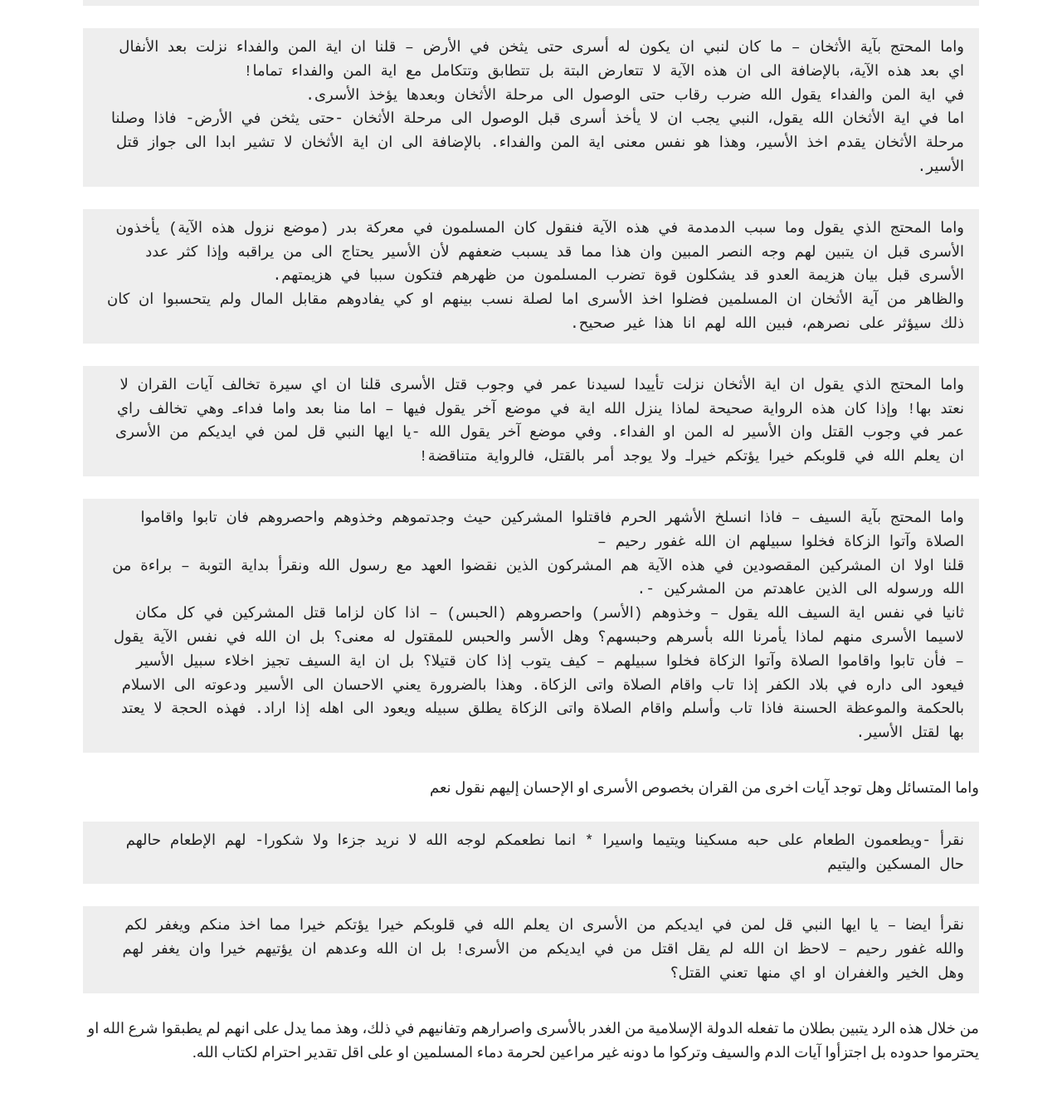
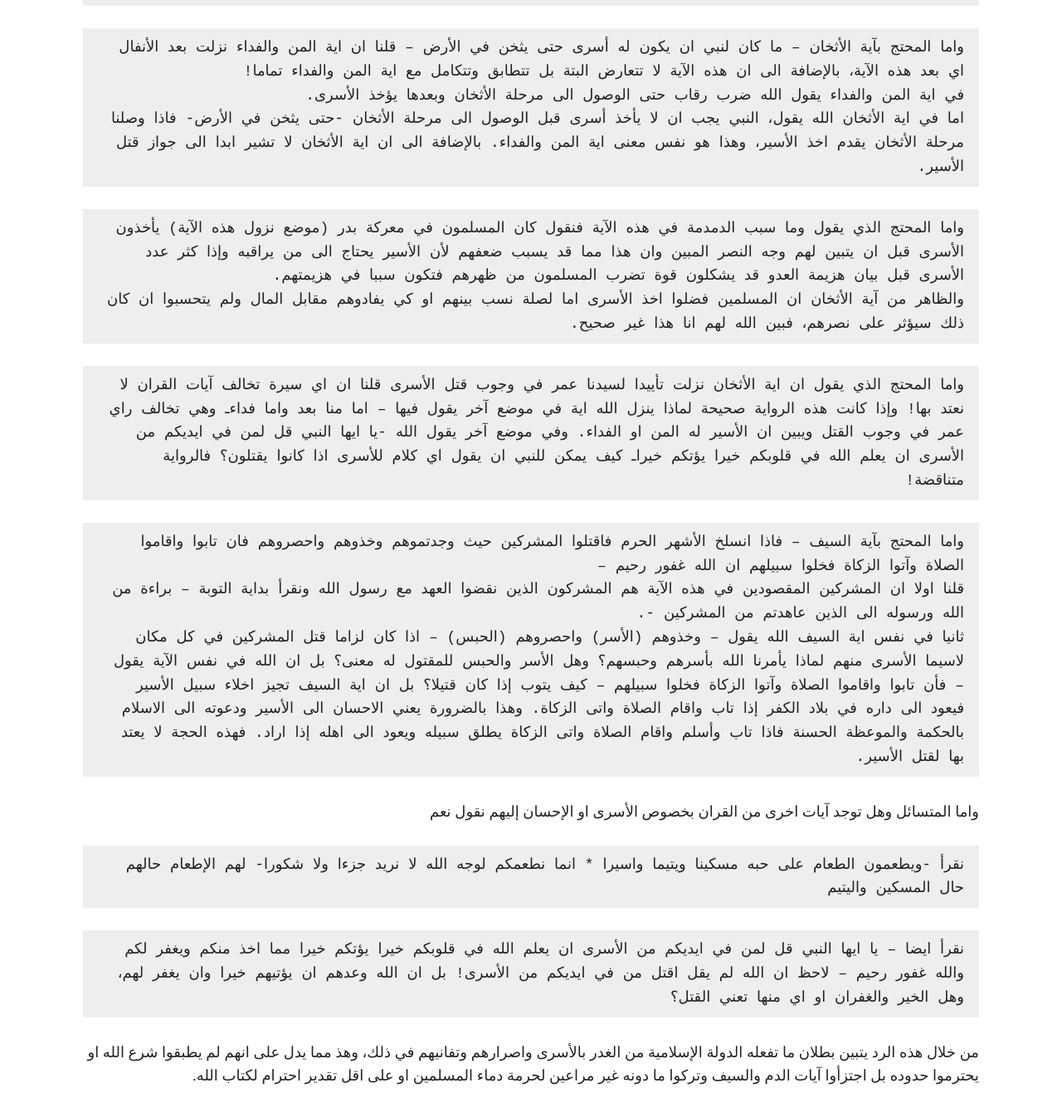
Before and after one commit to TruthPursue/TruthPursue.github.io, a Jekyll site: the page built from aseer.md, in a window 1280 px wide and 1400 px high, scrolled down 1494 px. Shown: the top 1346 px of the window at 83% size. Built offline with Jekyll 4.4.1, drawn with Linux system fonts in a browser that asks for light colours.

Commit message:
تهذيب مقالة الأسير

```diff
--- a/aseer.md
+++ b/aseer.md
@@ -38,7 +38,7 @@ layout: page
 </pre>
 
 <pre>
-واما المحتج الذي يقول ان اية الأثخان نزلت تأييدا لسيدنا عمر في وجوب قتل الأسرى قلنا ان اي سيرة تخالف آيات القران لا نعتد بها! وإذا كان هذه الرواية صحيحة لماذا ينزل الله اية في موضع آخر يقول فيها – اما منا بعد واما فداءـ وهي تخالف راي عمر في وجوب القتل وان الأسير له المن او الفداء. وفي موضع آخر يقول الله -يا ايها النبي قل لمن في ايديكم من الأسرى ان يعلم الله في قلوبكم خيرا يؤتكم خيراـ ولا يوجد أمر بالقتل، فالرواية متناقضة!
+واما المحتج الذي يقول ان اية الأثخان نزلت تأييدا لسيدنا عمر في وجوب قتل الأسرى قلنا ان اي سيرة تخالف آيات القران لا نعتد بها! وإذا كانت هذه الرواية صحيحة لماذا ينزل الله اية في موضع آخر يقول فيها – اما منا بعد واما فداءـ وهي تخالف راي عمر في وجوب القتل ويبين ان الأسير له المن او الفداء. وفي موضع آخر يقول الله -يا ايها النبي قل لمن في ايديكم من الأسرى ان يعلم الله في قلوبكم خيرا يؤتكم خيراـ كيف يمكن للنبي ان يقول اي كلام للأسرى اذا كانوا يقتلون؟ فالرواية متناقضة!
 </pre>
 
 <pre>
@@ -54,7 +54,7 @@ layout: page
 </pre>
 
 <pre>
-نقرأ ايضا – يا ايها النبي قل لمن في ايديكم من الأسرى ان يعلم الله في قلوبكم خيرا يؤتكم خيرا مما اخذ منكم ويغفر لكم والله غفور رحيم – لاحظ ان الله لم يقل اقتل من في ايديكم من الأسرى! بل ان الله وعدهم ان يؤتيهم خيرا وان يغفر لهم وهل الخير والغفران او اي منها تعني القتل؟
+نقرأ ايضا – يا ايها النبي قل لمن في ايديكم من الأسرى ان يعلم الله في قلوبكم خيرا يؤتكم خيرا مما اخذ منكم ويغفر لكم والله غفور رحيم – لاحظ ان الله لم يقل اقتل من في ايديكم من الأسرى! بل ان الله وعدهم ان يؤتيهم خيرا وان يغفر لهم، وهل الخير والغفران او اي منها تعني القتل؟
 </pre>
 
 
```
